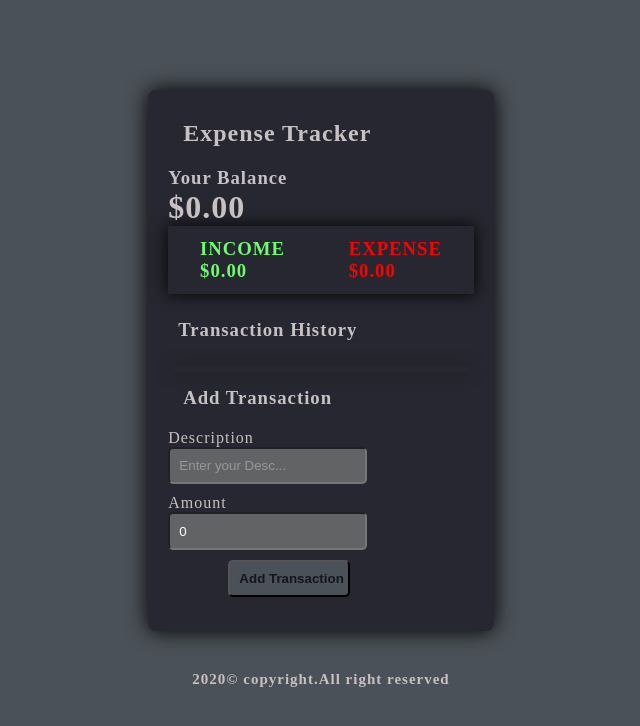
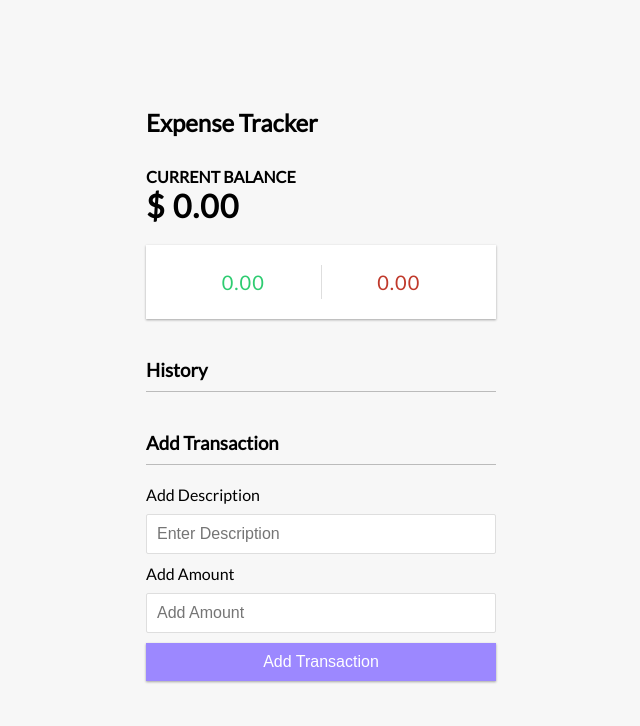
Before and after one commit to shahzain-lab/pwa-exptracker, a React (Create React App) app: page / in a window 1280 px wide. Shown: the top 726 px of the page, without its empty margins (319-959 px from the left). Built offline with nearby package versions, Linux system fonts and the light colour scheme.

Commit message:
complete...

```diff
--- a/src/App.css
+++ b/src/App.css
@@ -1,118 +1,182 @@
-*{
-  margin: 0;
-  padding: 0;
+@import url('https://fonts.googleapis.com/css?family=Lato&display=swap');
+
+:root {
+  --box-shadow: 0 1px 3px rgba(0, 0, 0, 0.12), 0 1px 2px rgba(0, 0, 0, 0.24);
+}
+
+* {
   box-sizing: border-box;
 }
-html{
-  /* width: 100vw;
-  height: 100vh; */
-  background: #4b5158;
-  color: #c7c1c1;
-  letter-spacing: 1px;
-  overflow-x: hidden;
+
+body {
+  background-color: #f7f7f7;
+  display: flex;
+  flex-direction: column;
+  align-items: center;
+  justify-content: center;
+  min-height: 100vh;
+  margin: 0;
+  font-family: 'Lato', sans-serif;
 }
 
-.Zain{
-  width: 27%;
-  height: 60%;
-  background-color: #272731;
-  border-radius: .5rem;
-  box-shadow: 0 0 1.3rem black;
-  margin: 20px auto;
-  padding: 10px 20px;
-  margin-top:7%;
-}
-.style{
-  margin: 14px 0;
-}
-.padd{
-  margin: 20px 15px;
-}
-.balance{
-  margin: 1.5rem 0;
-}
-.income{
-  color: #6efc6e;
-}
-.expense{
-  color: red;
-}
-.display{
-  display: flex;
-  justify-content: space-around;
-  align-items: center;
-  padding: 4% 0;
-  box-shadow: 0 0 1rem black;
-  transition: .3s;
-
-}
-.display:hover{
-  transform: translateY(-5px);
-}
-.hist{
-  margin: 25px 10px;
+.container {
+  margin: 30px auto;
+  width: 350px;
 }
 
-.align li{
+h1 {
+  letter-spacing: 1px;
+  margin: 0;
+}
+
+h3 {
+  border-bottom: 1px solid #bbb;
+  padding-bottom: 10px;
+  margin: 40px 0 10px;
+}
+
+
+h4 {
+  margin: 0;
+  text-transform: uppercase;
+}
+.fa-sort-amount-down-alt{
+  color: red;
+  font-weight: bold;
+}
+.fa-chart-line{
+  color: rgb(28, 238, 0);
+  font-weight: bold;
+}
+
+.fa-trash-alt{
+  position: absolute;
+  right: 0;
+  visibility: hidden;
+  top: 0;
+}
+.list li:hover .fa-trash-alt{
+   visibility: visible;
+   cursor: pointer;
+   background-color: #c7b407;
+   color: wheat;
+   font-weight: bold;
+   padding: 10px;
+   transition: .3s;
+   border-radius: 5px;
+  }
+.inc-exp-container {
+  background-color: #fff;
+  box-shadow: var(--box-shadow);
+  padding: 20px;
+  display: flex;
+  justify-content: space-between;
+  margin: 20px 0;
+}
+
+.inc-exp-container > div {
+  flex: 1;
+  text-align: center;
+}
+
+.inc-exp-container > div:first-of-type {
+  border-right: 1px solid #dedede;
+}
+
+.money {
+  font-size: 20px;
+  letter-spacing: 1px;
+  margin: 5px 0;
+}
+
+.money.plus {
+  color: #2ecc71;
+}
+
+.money.minus {
+  color: #c0392b;
+}
+
+label {
+  display: inline-block;
+  margin: 10px 0;
+}
+
+input[type='text'],
+input[type='number'] {
+  border: 1px solid #dedede;
+  border-radius: 2px;
   display: block;
+  font-size: 16px;
+  padding: 10px;
+  width: 100%;
+}
+
+.btn {
+  cursor: pointer;
+  background-color: #9c88ff;
+  box-shadow: var(--box-shadow);
+  color: #fff;
+  border: 0;
+  display: block;
+  font-size: 16px;
+  margin: 10px 0 30px;
+  padding: 10px;
+  width: 100%;
+}
+
+.btn:focus,
+.delete-btn:focus {
+  outline: 0;
+}
+
+.list {
+  list-style-type: none;
+  padding: 0;
+  margin-bottom: 40px;
+}
+
+.list li {
+  background-color: #fff;
+  box-shadow: var(--box-shadow);
+  color: #333;
+  display: flex;
   justify-content: space-between;
-  box-shadow: 0 0 1rem rgb(31, 30, 30);
-  margin: 5px;
-  padding: 1%;
+  position: relative;
+  padding: 10px;
+  margin: 10px 0;
 }
-.sapn span{
-  float: right;
+
+.list li.plus {
+  border-right: 5px solid #2ecc71;
 }
-.btn{
+
+.list li.minus {
+  border-right: 5px solid #c0392b;
+}
+
+.delete-btn {
   cursor: pointer;
-  background-color: #3f3e3e;
+  background-color: #e74c3c;
   border: 0;
   color: #fff;
   font-size: 20px;
   line-height: 20px;
-  padding: 2% 3%;
-  /* position: absolute; */
-  top: 55%;
-  left: 0%;
-  /* transform: translate(-100%, -50%); */
+  padding: 2px 5px;
+  position: absolute;
+  top: 50%;
+  left: 0;
+  transform: translate(-100%, -50%);
   opacity: 0;
   transition: opacity 0.3s ease;
 }
-.sapn:hover .btn{
+
+.list li:hover .delete-btn {
   opacity: 1;
 }
-.add{
-  margin: 15px 15px;
-}
-.form
-{
-  margin-top: 20px;
-  align-items: center;
-}
-.form input{
-  width: 65%;
-  padding: 3% ;
-  border-radius: 5px;
-  outline: none;
-  margin-bottom: 10px;
-  background-color: #626364;color: #fff;
-}
-.form ::placeholder{
-  color: #999898;
-}
-.footer{
-  width: 40%!important;margin-left: 60px!important;cursor: pointer!important;font-weight: 600!important;background: #4b5158!important;color: #15151d!important;
-}
-.copyright{
-  text-align: center;
-  font-size: 15px;
-  padding-top:20px ;
-}
 
-@media only screen and (max-width: 750px) {
-  .Zain{
-    width: 50%;
-    font-size: 45%;
-    margin-top: 35%;
+@media (max-width: 320px) {
+  .container {
+    width: 300px;
   }
 }
--- a/src/App.js
+++ b/src/App.js
@@ -1,26 +1,23 @@
 import React from 'react';
-import {Header} from './component/Header';
-import {Balance} from './component/Balance';
-import {TransactionSummary} from './component/TransactionSummary';
-import {TransHistory} from './component/TransactionHistory';
-import {AddTransaction} from './component/AddTransaction';
-import {GlobalProvider} from './context/GlobalState';
+import { Balance } from './component/Balance';
+import { Header } from './component/Header';
 import './App.css';
+import { Summary } from './component/TransSummary';
+import { AddTrans } from './component/addTransaction';
+import { History } from './component/TransHistory';
+import { GlobalProvider } from './context/GlobalState';
 
 function App() {
   return (
     <GlobalProvider>
-    <div className="Zain">
-      <Header />
-      <div className="style">
+    <Header />
+    <div className="container">
       <Balance />
-      <TransactionSummary />
-      <TransHistory />
-      <AddTransaction />
-      </div>
+      <Summary />
+      <History />
+      <AddTrans />
     </div>
-    <h3 className="copyright">2020&copy; copyright.All right reserved</h3>
-    </GlobalProvider>
+  </GlobalProvider>
   );
 }
 
--- a/src/component/AddTransaction.js
+++ b/src/component/AddTransaction.js
@@ -1,41 +1,55 @@
-import React, { useState, useContext } from 'react'
-import { GlobalContext } from '../context/GlobalState'
+import React, { useState, useContext } from 'react';
+import { GlobalState } from '../context/GlobalState';
 
-export const AddTransaction = () => {
 
-    const {addTransaction} = useContext(GlobalContext);
+export const AddTrans =()=> {
+   const [Description, setDescription] = useState('');
+   const [Amount, setAmount] = useState('');
 
-    const [Description, setDescription] = useState("");
-    const [transactionAmount, setTransactionAmount] = useState(0)
+     const { addTransaction } = useContext(GlobalState);
 
-    const onSubmit = (e) => {
-        e.preventDefault()
+    const onSubmit =(e)=> {
+      e.preventDefault();
 
-        const newTransaction = {
+      const newTransaction={
           id: new Date().getTime(),
           Description,
-        transactionAmount: +transactionAmount
+          Amount: +Amount
       }
 
       addTransaction(newTransaction)
    }
-    return (
+
+    return(
         <div>
-            <h3 className="add">Add Transaction</h3>
-            <form className="form"onSubmit={onSubmit}>
-                <label>Description</label><br />
-                <input type="text"
+            <h3>Add Transaction</h3>
+            <form onSubmit={onSubmit}>
+                <div className="form-control">
+                <label>Add Description</label>
+                <br />
+                <input
+                autoComplete='off'
                 value={Description}
-                 onChange={(e)=>setDescription(e.target.value)}
-                 placeholder="Enter your Desc..."/>
+                id="Description"
+                onChange={(e) => setDescription(e.target.value)}
+                type="text"
+                placeholder="Enter Description"
+                required="Required"
+                  />
+                  </div>
+                <div className="form-control">
+                <label>Add Amount</label>
                 <br />
-                <label>Amount</label><br />
-                <input type="number"
-                 value={transactionAmount}
-                 onChange={(e)=>setTransactionAmount(e.target.value)}
-                 placeholder="Enter your Amount..."/>
-                 <br />
-                <input type="submit"value="Add Transaction"className="footer"/>
+                <input
+                id="Amount"
+                 value={Amount}
+                 onChange={(e) => setAmount(e.target.value)}
+                type="number"
+                 placeholder="Add Amount"
+                 required="Required"
+                />
+                </div>
+                <button type="submit" className="btn">Add Transaction</button>
             </form>
         </div>
     )
--- a/src/component/Balance.js
+++ b/src/component/Balance.js
@@ -1,20 +1,33 @@
-import React, { useContext } from 'react'
-import { GlobalContext} from '../context/GlobalState';
+import React, { useContext } from 'react';
+import { GlobalState } from '../context/GlobalState';
 
+//Money formatter function
+function moneyFormatter(num) {
+    let p = num.toFixed(2).split('.');
+    return (
+      '$ ' +
+      p[0]
+        .split('')
+        .reverse()
+        .reduce(function (acc, num, i, orig) {
+          return num === '-' ? acc : num + (i && !(i % 3) ? ',' : '') + acc;
+        }, '') +
+      '.' +
+      p[1]
+    );
+  }
 
-export const Balance = () => {
-    const { transactions } = useContext(GlobalContext)
+export const Balance =()=> {
+    const { transactions } = useContext(GlobalState);
 
-    const transactionAmounts = transactions.map(transaction => transaction.transactionAmount)
-    const balance = transactionAmounts.reduce((acc, item) => (acc += item), 0).toFixed(2);
-    return (
+    const transactionAmount = transactions.map(transaction => transaction.Amount);
+    const balance = transactionAmount.reduce((acc , item) => (acc += item), 0)
+    // .toFixed(2)
+
+    return(
         <div>
-               <h3>
-                Your Balance
-            </h3>
-            <h1>
-              ${balance}
-            </h1>
+        <h4>Current Balance </h4>
+        <h1>{moneyFormatter(balance)}</h1>
         </div>
     )
 }
--- /dev/null
+++ b/src/component/TransHistory.js
@@ -0,0 +1,22 @@
+import React, {useContext} from 'react';
+import { GlobalState } from '../context/GlobalState';
+import { Transaction } from './Transaction';
+
+
+export const History =()=> {
+    const {transactions} = useContext(GlobalState);
+    console.log(transactions)
+
+    return(
+        <div>
+            <h3>History</h3>
+            <ul className="list">
+                {
+                    transactions.map(transaction => (
+                        <Transaction key={transaction.id} transaction={transaction}/>
+                    ))
+                }
+            </ul>
+        </div>
+    )
+}
--- /dev/null
+++ b/src/component/TransSummary.js
@@ -0,0 +1,32 @@
+import React, { useContext } from 'react';
+import { GlobalState } from '../context/GlobalState';
+
+export const Summary =()=> {
+
+    const { transactions } = useContext(GlobalState);
+     const transactionAmount = transactions.map(transaction => transaction.Amount);
+
+     const income = transactionAmount
+     .filter(transaction => transaction > 0)
+     .reduce((acc, transaction) => (acc += transaction),0)
+     .toFixed(2);
+
+     const expense = Math.abs(transactionAmount
+     .filter(transaction => transaction < 0)
+     .reduce((acc , transaction) => (acc += transaction),0))
+     .toFixed(2);
+
+
+    return(
+        <div className="inc-exp-container">
+        <div>
+        <i className="fas fa-chart-line fa-2x"></i>
+  <p className="money plus">{income}</p>
+        </div>
+        <div>
+        <i className="fas fa-sort-amount-down-alt fa-2x"></i>
+  <p className="money minus">{expense}</p>
+        </div>
+      </div>
+    )
+}
--- a/src/component/Transaction.js
+++ b/src/component/Transaction.js
@@ -1,23 +1,38 @@
 import React, { useContext } from 'react';
-import { GlobalContext } from '../context/GlobalState';
+import { GlobalState } from '../context/GlobalState';
 
 
-export const Transaction = ({transaction}) => {
-    const { delTransaction } = useContext(GlobalContext)
 
-    const sign = transaction.transactionAmount > 0 ? "+" : "-";
+//Money formatter function
+function moneyFormatter(num) {
+    let p = num.toFixed(2).split('.');
+    return (
+      '$ ' +
+      p[0]
+        .split('')
+        .reverse()
+        .reduce(function (acc, num, i, orig) {
+          return num === '-' ? acc : num + (i && !(i % 3) ? ',' : '') + acc;
+        }, '') +
+      '.' +
+      p[1]
+    );
+  }
 
-     const transactionType = transaction.transactionAmount > 0 ? "plus": "minus";
+export const Transaction =({transaction})=> {
 
-    const color = transaction.transactionAmount > 0;
+    const { delTransaction } = useContext(GlobalState);
+
+    const sign = transaction.amount > 0 ? '+' : '-';
 
     return(
-        <li className="sapn">
-            <li className={transactionType}>
-            {transaction.Description}
-        <span className={color ?"income":"expense"}>{sign}${Math.abs(transaction.transactionAmount)}</span>
-        <button className="btn"onClick={() => delTransaction(transaction.id)}>X</button>
-        </li>
-        </li>
+         <li className={transaction.amount < 0 ? 'minus' : 'plus'}>
+
+      {transaction.Description}
+      <span>{sign}{moneyFormatter(transaction.Amount)}</span>
+      <i className="fas fa-trash-alt"
+       onClick={() => delTransaction(transaction.id)}>
+        </i>
+    </li>
     )
 }
--- a/src/context/GlobalState.js
+++ b/src/context/GlobalState.js
@@ -1,36 +1,36 @@
-import React, { createContext, useReducer } from 'react';
-import { AppReducer } from './AppReducer';
+import React, { createContext,useReducer } from 'react';
+import AppReducer from './AppReducer';
 
-const initialSate={
+const userState = {
     transactions:[]
 }
-export const GlobalContext = createContext(initialSate);
 
-export const GlobalProvider = ({children}) => {
-    const [state, dispatch] = useReducer(AppReducer, initialSate)
+export const GlobalState = createContext(userState);
 
-    function delTransaction(id) {
+export const GlobalProvider =({children})=>{
+    const [state,dispatch] = useReducer(AppReducer,userState);
+
+    function delTransaction (id) {
+     dispatch({
+         type: 'DELETE_TRANSACTION',
+         payload: id
+     })
+    };
+    function addTransaction(transaction){
         dispatch({
-            type: "Delete_Transaction",
-            payload: id
-        })
-    }
-
-    function addTransaction (transaction) {
-        dispatch({
-            type: "Add_Transaction",
+            type: 'ADD_TRANSACTION',
             payload: transaction
         })
     }
     return(
-        <GlobalContext.Provider value={
+        <GlobalState.Provider value={
             {
                 transactions: state.transactions,
                 delTransaction,
                 addTransaction
             }
         }>
-            {children}
-        </GlobalContext.Provider>
+          {children}
+        </GlobalState.Provider>
     )
 }
```
Also changed, not shown: src/context/AppReducer.js (+7 -8 lines). Lines whose indentation alone changed are shown as unchanged.
